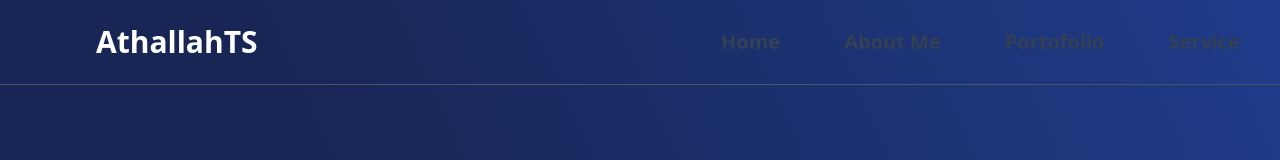
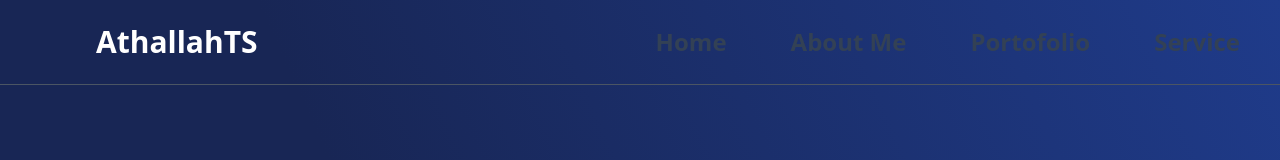
Before and after one commit to athallahdx/portofolio_web, a React (Vite) app: page / in a window 1280 px wide. Shown: the top 160 px of the page. Built offline with nearby package versions, Linux system fonts and the light colour scheme.

Commit message:
fix NavBar sizing

```diff
--- a/src/HeaderFooter/NavBar.jsx
+++ b/src/HeaderFooter/NavBar.jsx
@@ -26,23 +26,23 @@ const NavLinks = () => {
         to="Profile"
         smooth={true}
         duration={500}
-        className="cursor-pointer hover:text-gray-300 md:text-2xl mdp:text-3xl lg:text-xl 2xl:text-2xl"
+        className="cursor-pointer hover:text-gray-300 md:text-2xl mdp:text-3xl lg:text-2xl"
       >
         Home
       </ScrollLink>
 
-      <button onClick={() => handleScrollNav("About")} className="cursor-pointer hover:text-gray-300 md:text-2xl mdp:text-3xl lg:text-xl 2xl:text-2xl ">
+      <button onClick={() => handleScrollNav("About")} className="cursor-pointer hover:text-gray-300 md:text-2xl mdp:text-3xl lg:text-2xl ">
         About Me
       </button>
 
       <Link
         to="/portofolio"
-        className="cursor-pointer hover:text-gray-300 md:text-2xl mdp:text-3xl lg:text-xl 2xl:text-2xl"
+        className="cursor-pointer hover:text-gray-300 md:text-2xl mdp:text-3xl lg:text-2xl"
       >
         Portofolio
       </Link>
 
-      <button onClick={() => handleScrollNav("Service")} className="cursor-pointer hover:text-gray-300 md:text-2xl mdp:text-3xl lg:text-xl 2xl:text-2xl">
+      <button onClick={() => handleScrollNav("Service")} className="cursor-pointer hover:text-gray-300 md:text-2xl mdp:text-3xl lg:text-2xl">
         Service
       </button>
     </>
```
